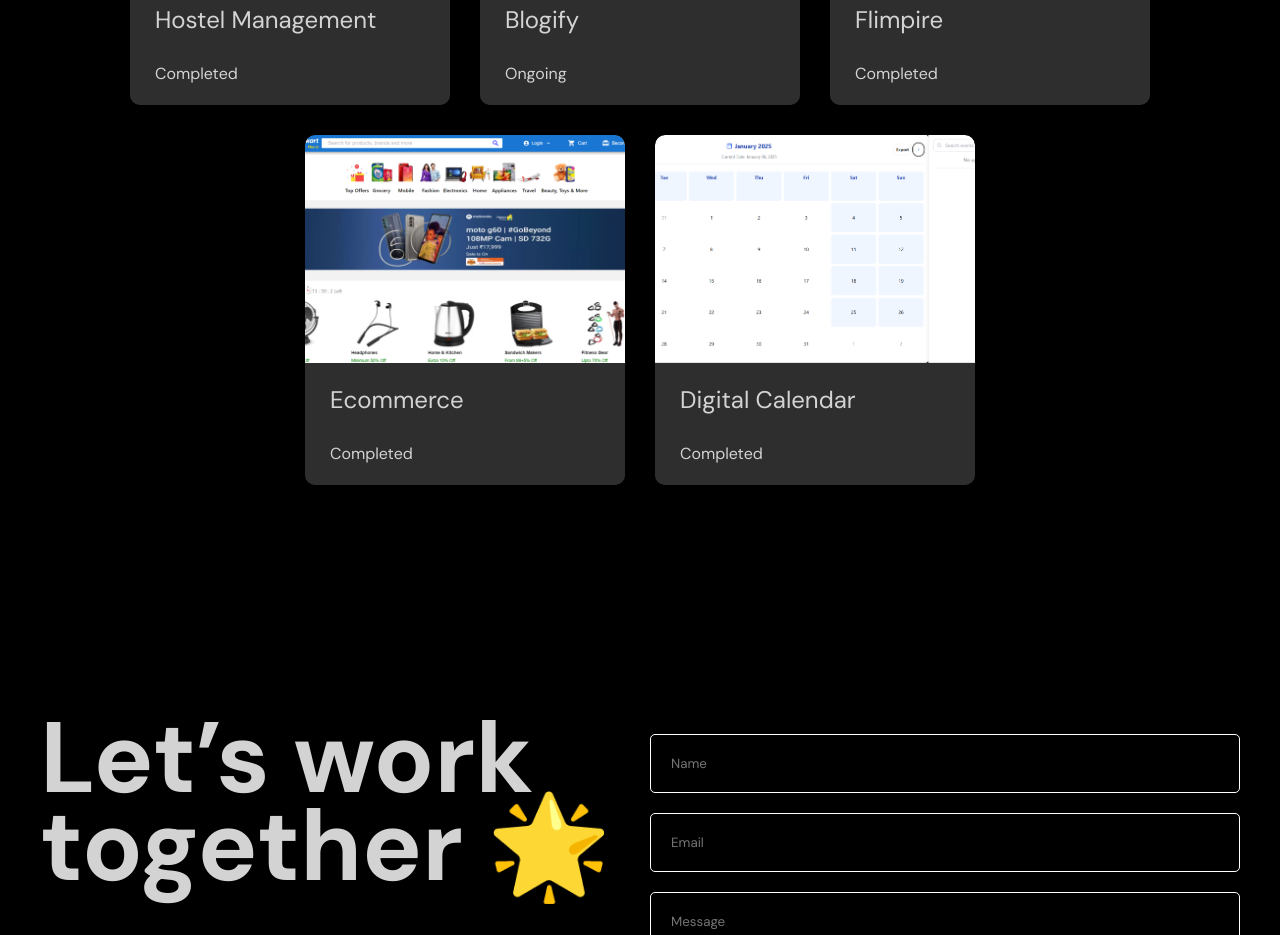
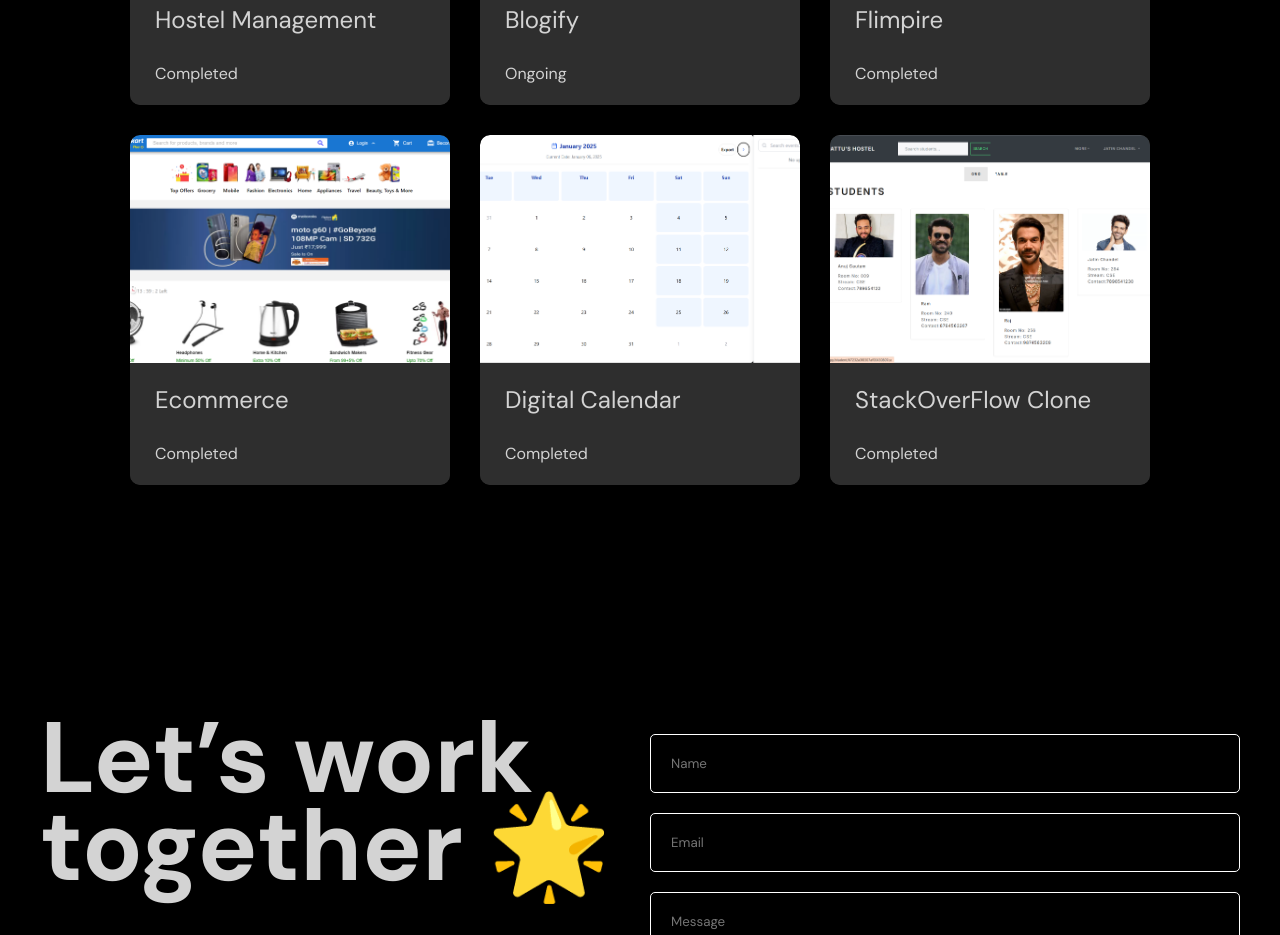
Before and after one commit to Jatin917/JattuPortfolio, a React (Vite) app: page / in a window 1280 px wide. Shown: the part 1060-1995 px from the top of the page. Built offline with nearby package versions, Linux system fonts and the light colour scheme.

Commit message:
added project

```diff
--- a/src/constants/data.js
+++ b/src/constants/data.js
@@ -75,4 +75,19 @@ export const properties = [
     numWashrooms: 3,
     livingSpace: "4,450 sq.ft.",
   },
+    {
+    id: 6,
+    imageUrl:
+      'assets/hostelManagementLg.png',
+    link:"https://nullstackoverflow.netlify.app/",
+    githubLink:"https://github.com/Jatin917/nullclasstasks",
+    techStack:["MERN Stack", "JWT Token", "react redux", "React Router", "firebase", "multer", "nodemailer", "p-queue"],
+    title: "StackOverFlow Clone",
+    Status: "Completed",
+    description:
+      "This platform offers Google and phone authentication for seamless access. Users can engage in a public space by sharing pictures, videos, and comments, with posting limits based on their friend count. Multi-language support (Spanish, Hindi, Portuguese, Chinese, French, English) ensures global accessibility, with OTP verification for secure language switching. A dedicated Q&A section allows users to ask and answer questions with titles, descriptions, and tags, fostering community interaction and knowledge sharing.",
+    numBedroom: 4,
+    numWashrooms: 3,
+    livingSpace: "3,000 sq.ft.",
+  }
 ];
```
